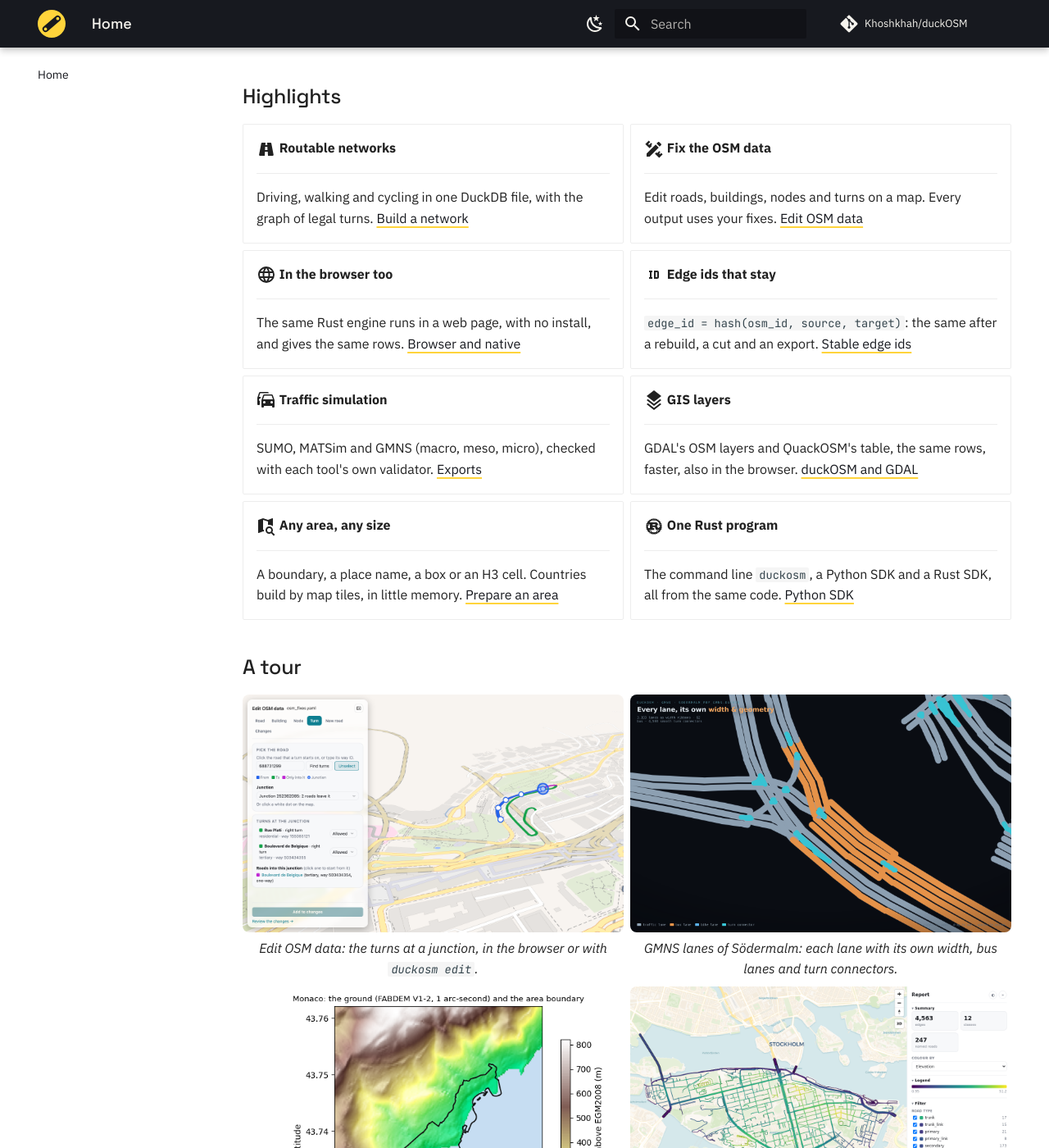
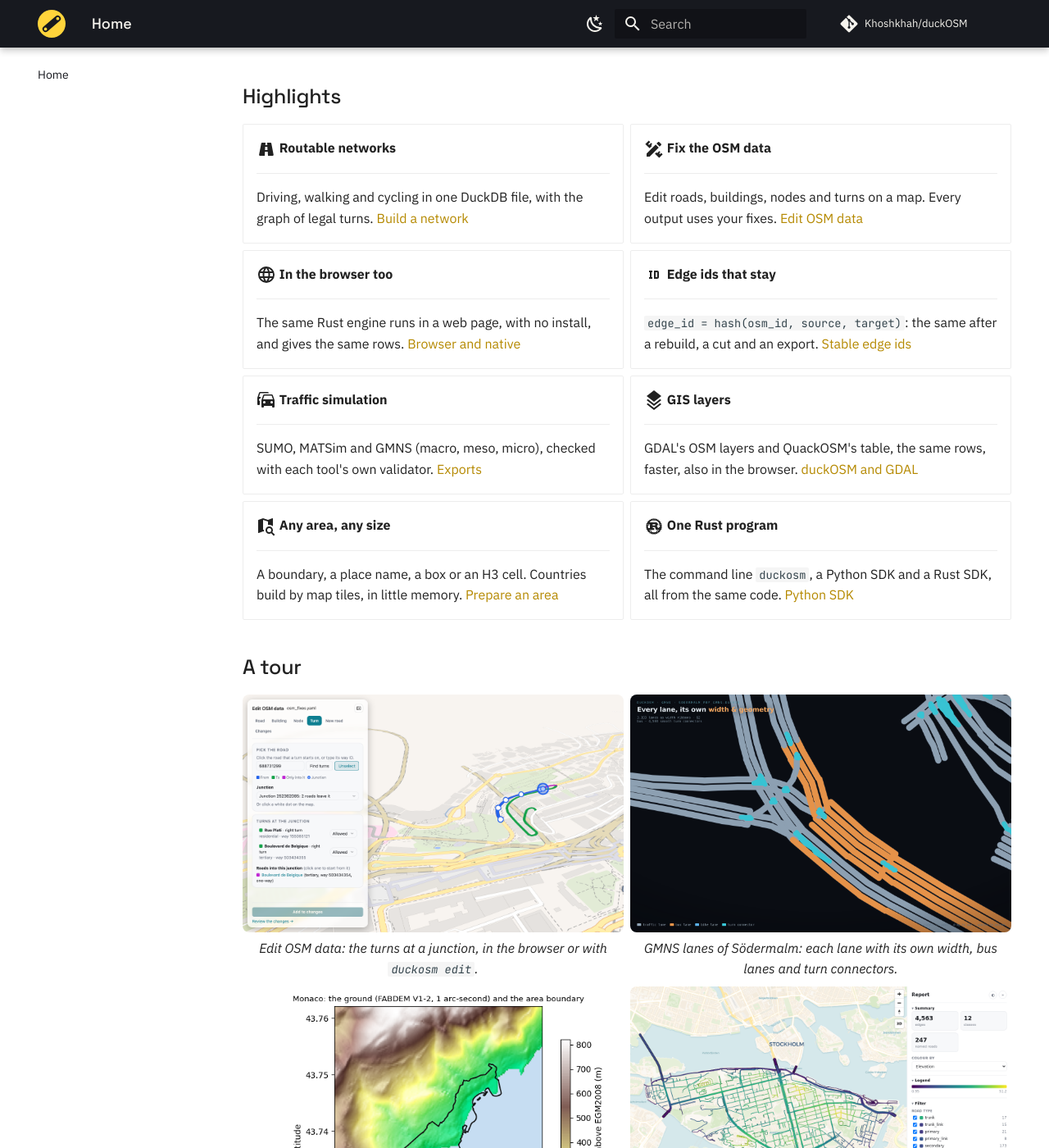
Before and after one commit to Khoshkhah/duckOSM, an MkDocs documentation site: the page built from docs/index.md, in a window 1280 px wide and 1400 px high, scrolled down 1043 px. Shown: the whole window at 82% size. Built offline with MkDocs 1.6.1 and Material for MkDocs 9.7.7, drawn with Linux system fonts in a browser that asks for light colours; comment, search, counter and statistics services are not loaded.

Commit message:
Docs: light theme links as yellow words (#b58900), no line
Co-Authored-By: Claude Opus 5.5 <noreply@anthropic.com>

```diff
--- a/docs/assets/extra.css
+++ b/docs/assets/extra.css
@@ -15,21 +15,13 @@
   --md-primary-bg-color--light: #f6f4eeb3;
 }
 
-/* Light theme: the logo's yellow, as on the buttons. Yellow text on white cannot be read (contrast 1.4:1), so a link is
-   dark text with a thick yellow underline, and hover and the current menu item get a yellow background. */
+/* Light theme: links in the logo's yellow, darker (#b58900) so that the words can be read on white;
+   the current menu item gets the logo's yellow as its background. */
 [data-md-color-scheme="default"][data-md-color-accent="custom"] {
-  --md-accent-fg-color: var(--dk-ink);
+  --md-accent-fg-color: #8a6a00;
   --md-accent-fg-color--transparent: #ffd43b40;
-  --md-typeset-a-color: var(--dk-ink);
+  --md-typeset-a-color: #b58900;
 }
-[data-md-color-scheme="default"] .md-typeset a:not(.md-button) {
-  text-decoration: underline;
-  text-decoration-color: var(--dk-yellow);
-  text-decoration-thickness: 2px;
-  text-underline-offset: 0.25em;
-  text-decoration-skip-ink: none;   /* one unbroken line, also under p, g and y */
-}
-[data-md-color-scheme="default"] .md-typeset a:not(.md-button):hover { background: var(--dk-yellow); }
 [data-md-color-scheme="default"] .md-nav__link--active,
 [data-md-color-scheme="default"] .md-nav__item .md-nav__link--active {
   color: var(--dk-ink);
```
